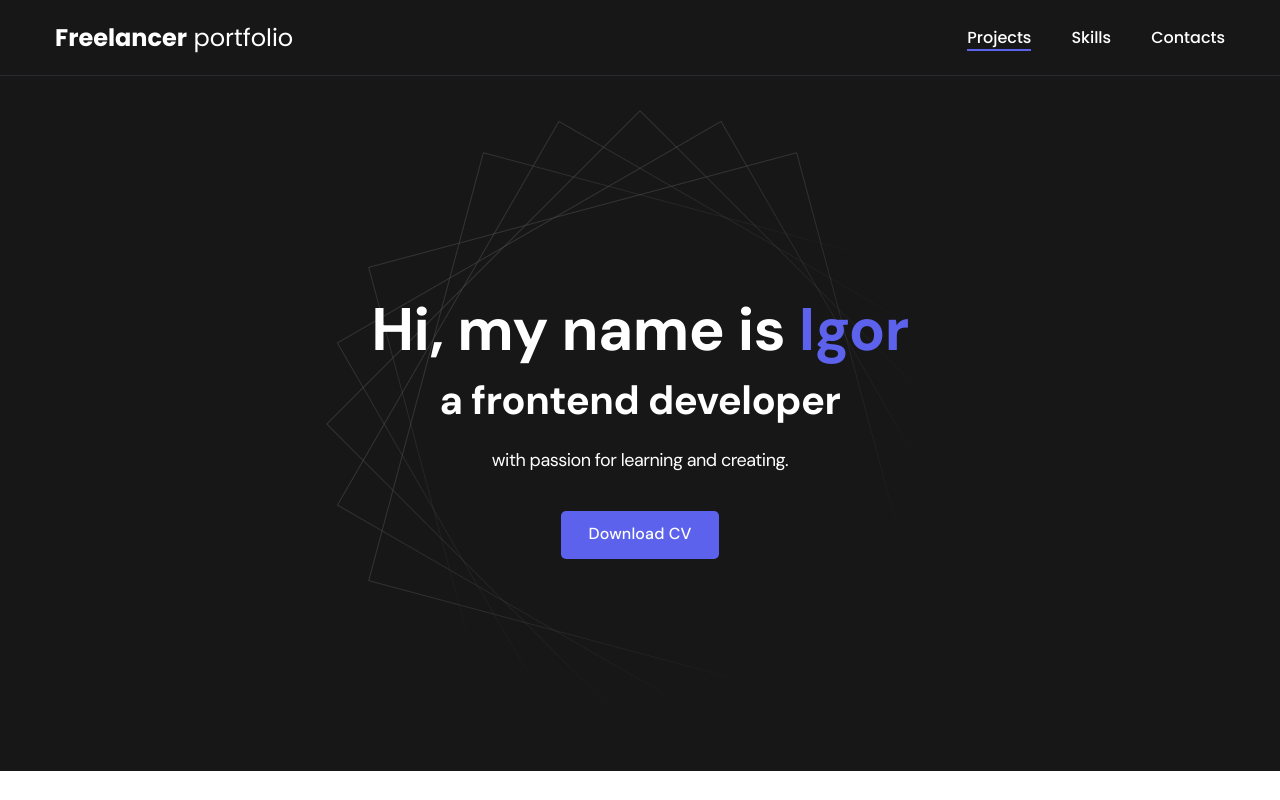
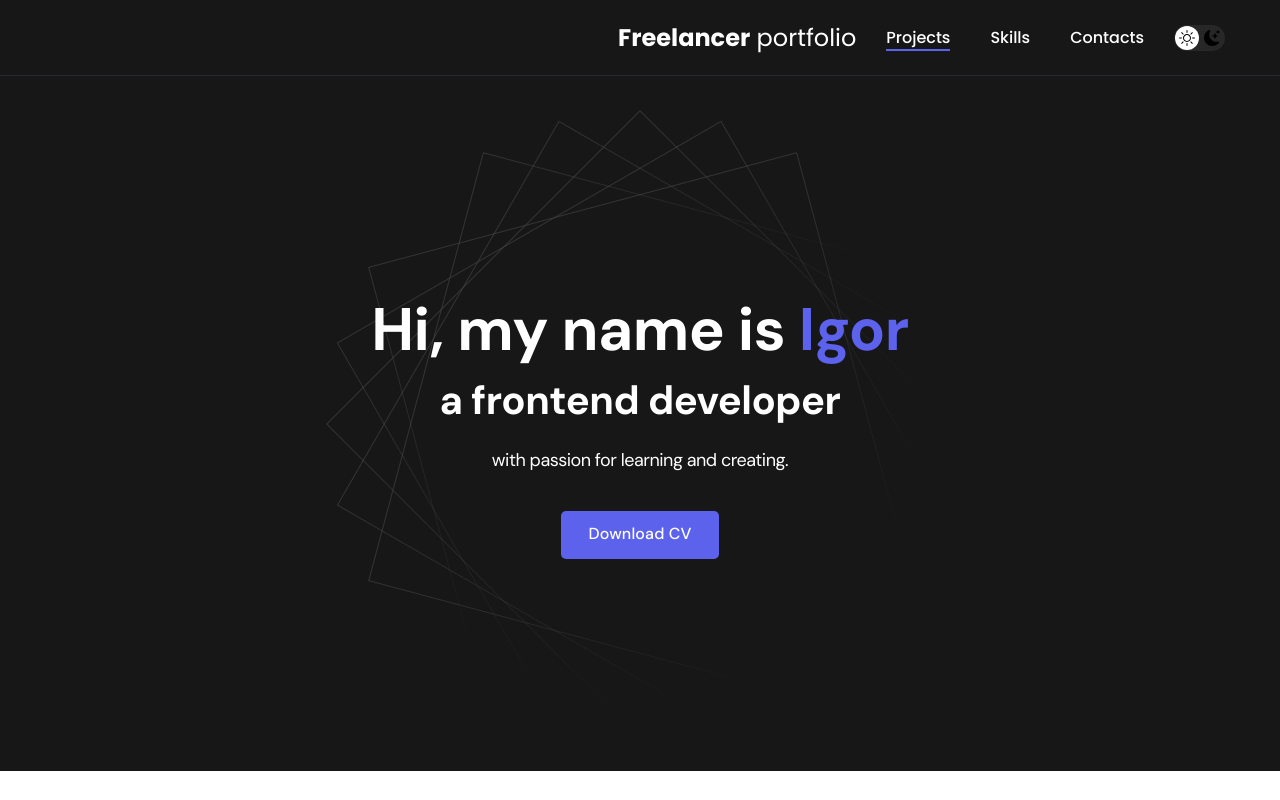
Before and after one commit to iskatelk/project_1_portfolio, a plain HTML site: page index.html in a window 1280 px wide. Shown: the top 800 px of the page. Drawn offline with Linux system fonts and the light colour scheme.

Commit message:
add dark mode

```diff
--- a/css/main.css
+++ b/css/main.css
@@ -74,7 +74,7 @@ body {
 
 .nav-row {
   display: flex;
-  justify-content: space-between;
+  justify-content: flex-end;
   align-items: center;
   column-gap: 30px;
   row-gap: 20px;
@@ -82,6 +82,7 @@ body {
 }
 
 .logo {
+  margin-left: auto;
   color: var(--header-text);
   font-size: 24px;
   font-family: "Poppins", sans-serif;
@@ -124,6 +125,43 @@ body {
   height: 2px;
   width: 100%;
   background-color: var(--accent);
+}
+
+/*Dark-mode-btn*/
+
+.dark-mode-btn {
+  order: 9;
+  position: relative;
+  display: flex;
+  justify-content: space-between;
+  width: 51px;
+  height: 26px;
+  padding: 5px;
+
+  border-radius: 50px;
+  background-color: #272727;
+}
+
+.dark-mode-btn::before {
+  position: absolute;
+  top: 1px;
+  left: 1px;
+  content: "";
+  display: block;
+  width: 24px;
+  height: 24px;
+  border-radius: 50%;
+  background-color: var(--white);
+
+  transition: left 0.2s ease-in;
+}
+
+.dark-mode-btn--active::before {
+  left: 26px;
+}
+.dark-mode-btn_item {
+  position: relative;
+  z-index: 9;
 }
 
 /* Header */
@@ -352,6 +390,16 @@ body {
     font-size: 40px;
   }
 
+  /*Nav*/
+
+  .nav-row {
+    justify-content: space-between;
+  }
+
+  .dark-mode-btn {
+    order: 0;
+  }
+
   /*General*/
 
   .section {
--- a/index.html
+++ b/index.html
@@ -13,6 +13,18 @@
           <a href="./index.html" class="logo"
             ><strong>Freelancer</strong> portfolio</a
           >
+          <button class="dark-mode-btn">
+            <img
+              src="./img/icons/sun.svg"
+              alt="Light_node"
+              class="dark-mode-btn_item"
+            />
+            <img
+              src="./img/icons/moon.svg"
+              alt="Dark_node"
+              class="dark-mode-btn_item"
+            />
+          </button>
           <ul class="nav-list">
             <li class="nav-list__item">
               <a
@@ -143,5 +155,6 @@
         </div>
       </div>
     </footer>
+    <script src="./js/main.js"></script>
   </body>
 </html>
--- /dev/null
+++ b/js/main.js
@@ -0,0 +1,6 @@
+const btnDarkMode = document.querySelector(".dark-mode-btn");
+
+btnDarkMode.onclick = function () {
+  btnDarkMode.classList.toggle("dark-mode-btn--active");
+  document.body.classList.toggle("dark");
+};
```
Also changed, not shown: contacts.html (+13 -0 lines), project-page.html (+13 -0 lines), skills.html (+13 -0 lines), img/icons/moon.svg (added), img/icons/sun.svg (added).
